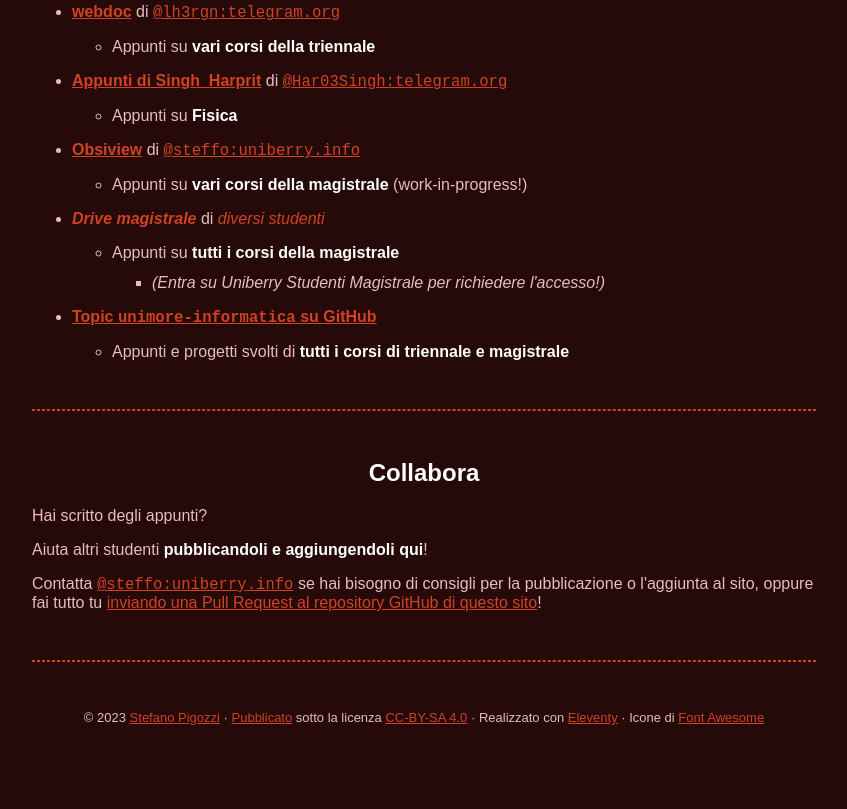
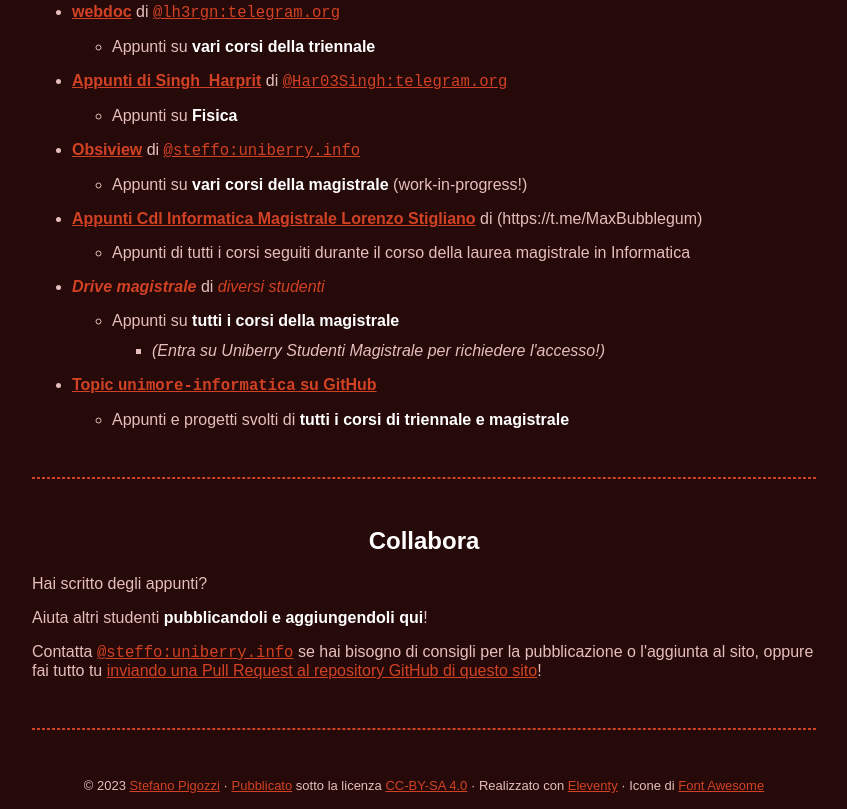
Before and after one commit to uniberry-info/lokiweb, an Eleventy site: page appunti.md in a window 1280 px wide. Shown: the part 964-1773 px from the top of the page, without its empty margins (216-1063 px from the left). Before the commit the page ends 1705 px from the top, so only its background shows below. Built offline with nearby package versions, Linux system fonts and the light colour scheme; Eleventy itself is replaced by a stand-in of ours; files that its build step writes are made by us from their sources.

Commit message:
Update appunti.md

```diff
--- a/appunti.md
+++ b/appunti.md
@@ -35,6 +35,9 @@ Puoi trovare qui sotto le risorse condivise negli anni dagli studenti:
 - **[Obsiview](https://gh.steffo.eu/obsiview/?vault=https%3A%2F%2Fraw.githubusercontent.com%2FSteffo99%2Fappunti-magistrali%2Fmain%2F&path=README.md)** di [`@steffo:uniberry.info`](https://www.steffo.eu/)
 	- Appunti su **vari corsi della magistrale** (work-in-progress!)
 
+- **[Appunti Cdl Informatica Magistrale Lorenzo Stigliano](https://www.notion.so/Appunti-Universit-0d4e3e9de000419ca7bbd92f631c1c75)** di (https://t.me/MaxBubblegum)
+  - Appunti di tutti i corsi seguiti durante il corso della laurea magistrale in Informatica
+
 - ***<a>Drive magistrale</a>*** di *<a>diversi studenti</a>*
   - Appunti su **tutti i corsi della magistrale**
     - *(Entra su Uniberry Studenti Magistrale per richiedere l'accesso!)*
```
